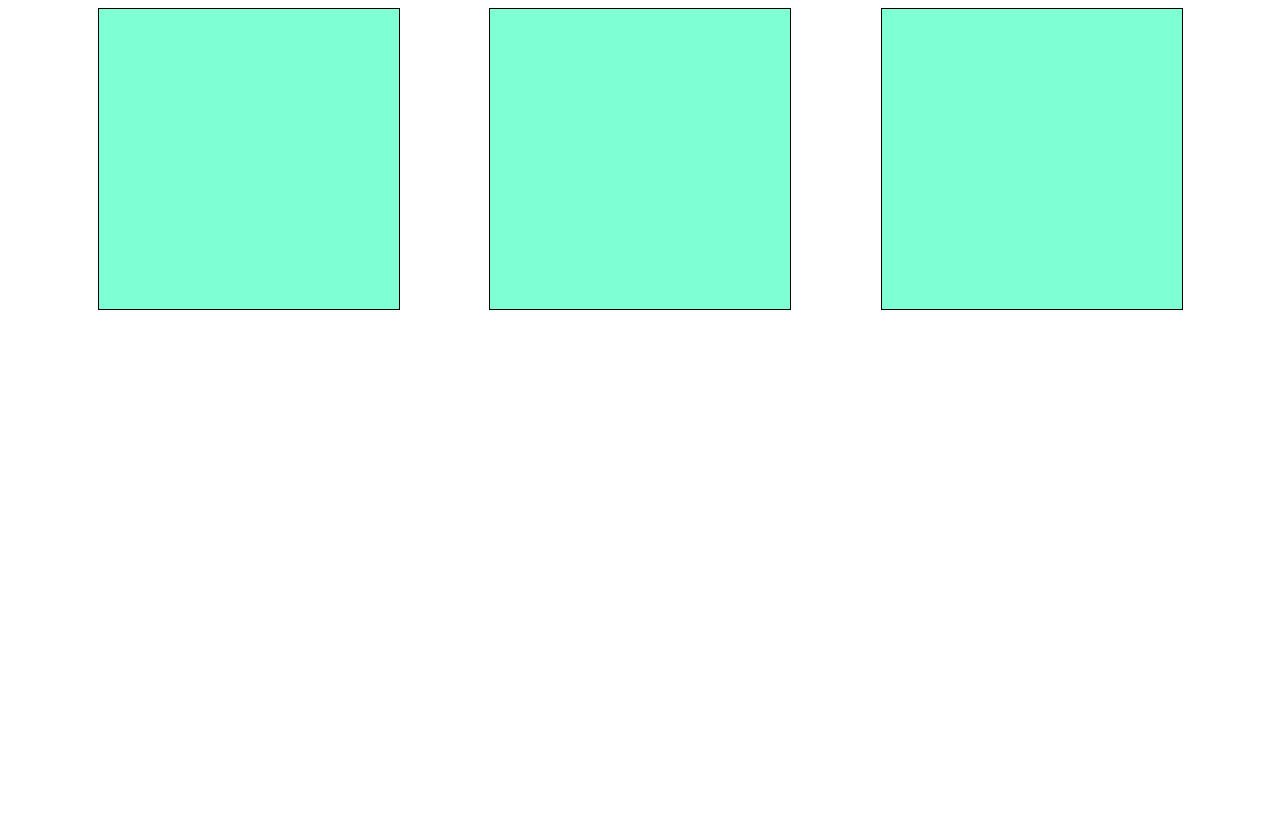
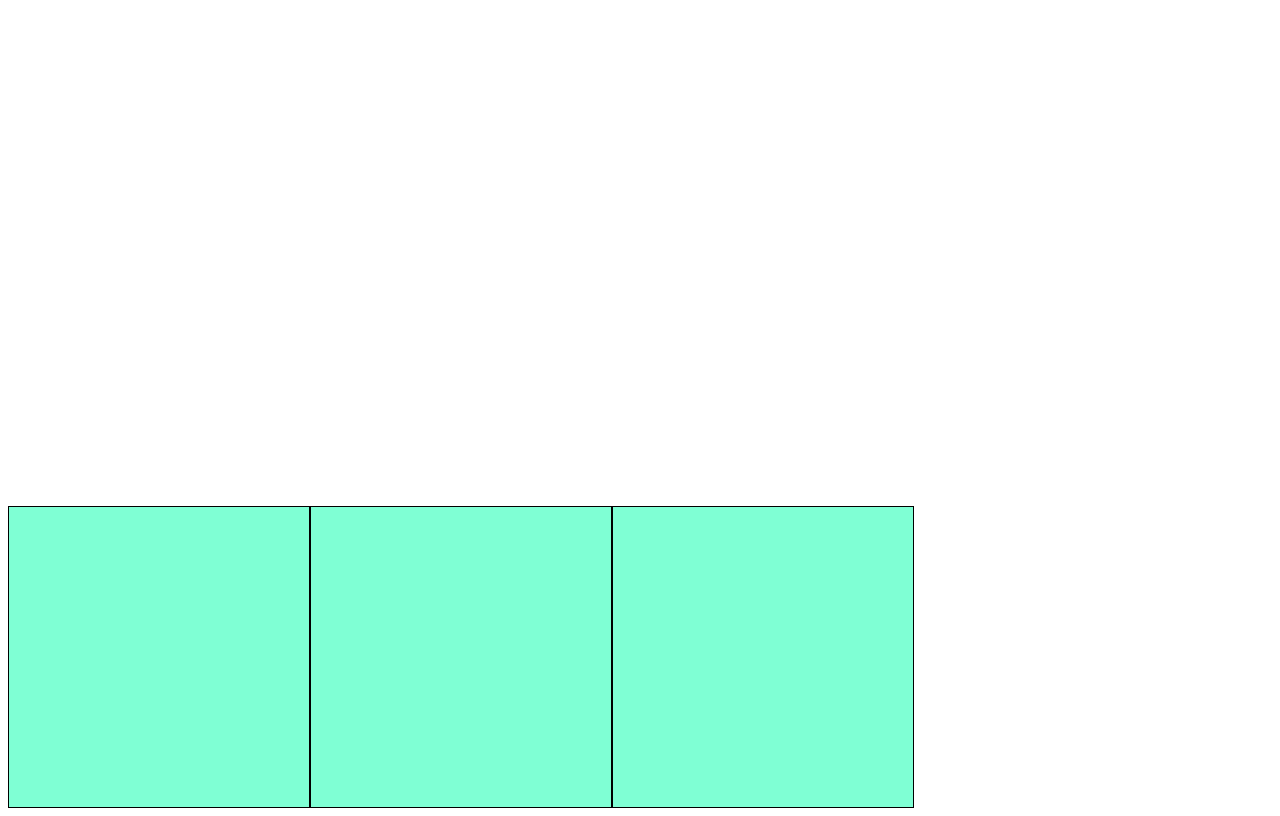
Before and after one commit to taeyoungs/CSS-Master, a plain HTML site: page flexbox.html in a window 1280 px wide. Drawn offline with Linux system fonts and the light colour scheme.

Commit message:
update readme, ex main, cross axis

```diff
--- a/flexbox.html
+++ b/flexbox.html
@@ -8,8 +8,11 @@
         <style>
             .flexbox {
                 display: flex;
-                justify-content: space-evenly;
+                flex-direction: row;
+                justify-content: flex-start;
                 flex-wrap: wrap;
+                height: 100vh;
+                align-items: flex-end;
             }
             .box {
                 width: 300px;
```
Also changed, not shown: README.md.
